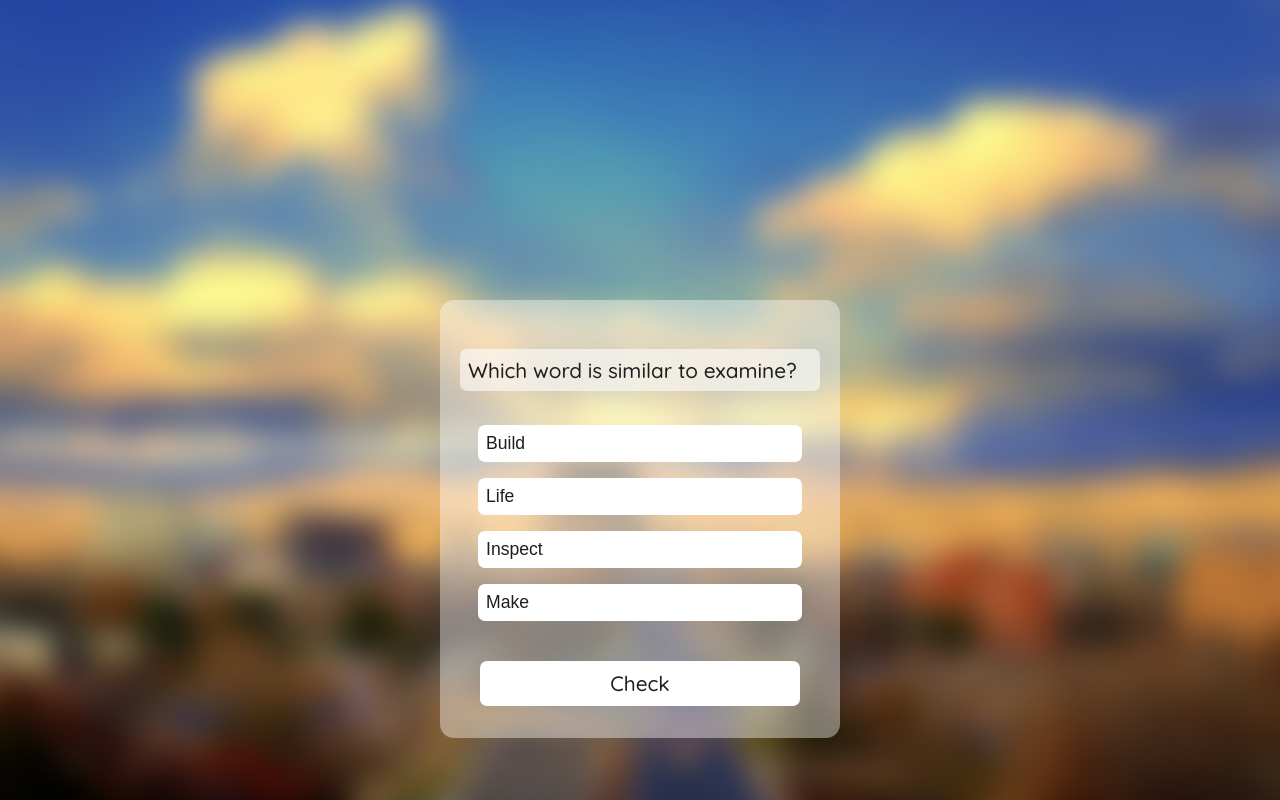
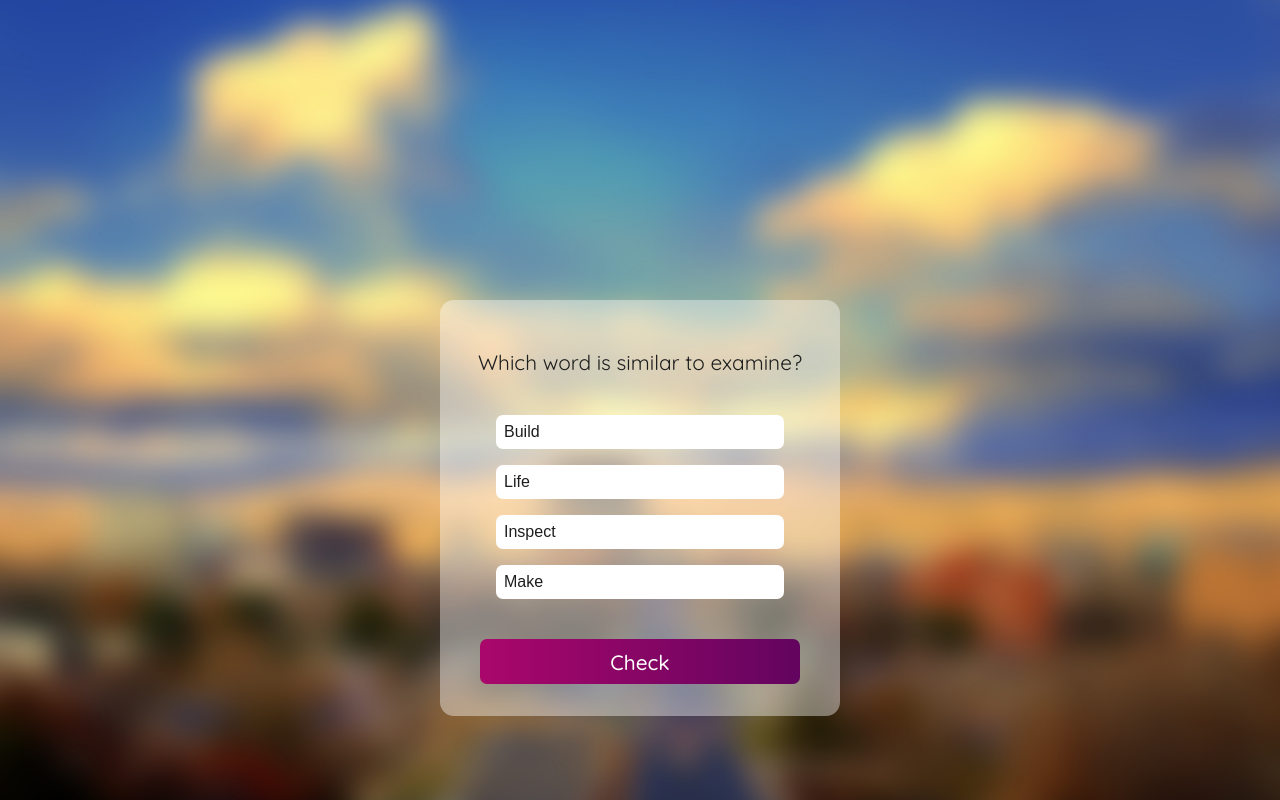
Before and after one commit to leogoulartoli/english-quiz, a Next.js app: page /quiz in a window 1280 px wide. Built offline with nearby package versions, Linux system fonts and the light colour scheme.

Commit message:
Theme colors changed, building the structure to validate the right answer

```diff
--- a/db.json
+++ b/db.json
@@ -32,6 +32,8 @@
         "success": "#4CAF50"
       },
       "borderRadius": "7px",
-      "borderColor": "#1e1e1e"
+      "borderColor": "#9733EE",
+      "borderColorRightAnswer": "green",
+      "borderColorWrongAnswer": "red"
     }
   }
--- a/pages/quiz.js
+++ b/pages/quiz.js
@@ -11,11 +11,19 @@ const Quiz = () => {
 
   const [loading, setLoading] = React.useState(true);
   const [currentQuestion, setCurrentQuestion] = React.useState(0);
+  const [choseAnswer,setChoseAnswer] = React.useState(0);
 
   const timer = () => {
     setTimeout(() => setLoading(false), 1500);
   }
   timer();
+
+  const checkRightAnswer = (answer, rightAnswer) => {
+    if(answer == rightAnswer) {
+      console.log("right");
+
+    }
+  }
 
 
   return (
@@ -23,26 +31,23 @@ const Quiz = () => {
       {loading && <LoadingScreen></LoadingScreen>}
       {!loading && <Introduction style={{ marginTop: '300px' }}>
         <Question>
-          <Question.TitleContainer>
             <Question.Title>
               {db.questions[currentQuestion].title}
             </Question.Title>
-          </Question.TitleContainer>
           <Question.OptionContainer>
             {db.questions[currentQuestion].alternatives.map((question, index) => {
               return (
-                <Question.Option key={index}>{question}</Question.Option>
+                <Question.Option borderColor={db.theme.borderColor} onClick={()=>setChoseAnswer(index)} key={index}>{question}</Question.Option>
               );
             })}
           </Question.OptionContainer>
         </Question>
         <Button
           borderRadius={db.theme.borderRadius}
+          onClick={() => checkRightAnswer(choseAnswer,db.questions[currentQuestion].answer)}
         >
           {db.buttonCheck}
         </Button>
-
-
       </Introduction>}
     </BackgroundImage>
   );
--- a/src/components/ButtonEnter/index.js
+++ b/src/components/ButtonEnter/index.js
@@ -3,16 +3,18 @@ import styled from "styled-components"
 const Button = styled.button`
     font-family: 'Quicksand',sans-serif;
     font-weight: 500;
-    color: #1e1e1e;
+    color: #FFF;
     width:80%;
     height:2.8rem;
-    background-color: #FFF;
+    background-image: linear-gradient(to right, #AA076B 0%, #61045F  51%, #AA076B  100%);
     border-style:none;
+    background-size: 200% auto;
     font-size: 1.3rem;
     margin-top:2.5rem;
     border-radius: ${({borderRadius}) => borderRadius};
     &:hover{
-        background-color:#efe9e9;
+        background-position: right center;
+        //background-color:#efe9e9;
         border: 1px solid #7a7a7a;
         transition: 0.3s ease;
     } &:focus {
--- a/src/components/Introduction/Input/index.js
+++ b/src/components/Introduction/Input/index.js
@@ -14,17 +14,17 @@ const Input = styled.input`
       ${({ borderColor }) => borderColor}
     ),
     linear-gradient(#fff, #fff);
-  background-size: 0 1.5px, auto;
+  background-size: 0 2px, auto;
   background-repeat: no-repeat;
   background-position: center bottom;
   transition: all 0.2s ease-out;
 
   &:hover {
-    background-size: 100% 1.5px, auto;
+
   }
   &:focus {
+    background-size: 100% 2px, auto;
     outline: none;
-    border: 1px solid ${({ borderColorFocus }) => borderColorFocus};
   }
 `;
 
--- a/src/components/Introduction/index.js
+++ b/src/components/Introduction/index.js
@@ -1,4 +1,13 @@
-import styled from "styled-components";
+import styled, { keyframes } from "styled-components";
+
+const opacityAnimation = keyframes`
+  0% {
+    opacity:0
+  }
+  100% {
+    opacity:1
+  }
+`
 
 const Introduction = styled.div`
   display:flex;
@@ -10,6 +19,8 @@ const Introduction = styled.div`
   max-width: 400px;
   margin:1rem auto;
   border-radius: 14px;
+  opacity:1;
+  animation: ${opacityAnimation} 2s;
 `;
 
 export default Introduction
--- a/src/components/Question/index.js
+++ b/src/components/Question/index.js
@@ -4,24 +4,18 @@ const Question = styled.div`
     width:90%;
 `
 
-Question.TitleContainer = styled.div`
-    background-color: #FFFFFF99;
-    width:100%;
-    border-radius:7px;
-    margin-bottom: 2.1rem;
-`
-
 Question.Title = styled.h2`
-    font-weight: 500;
-    padding: 0.5rem;
+    text-align:center;
+    font-weight: 400;
     color: #1e1e1e;
     border-style:none;
     font-size: 1.3rem;
+    margin-bottom:2.5rem;
 `
 
 Question.OptionContainer = styled.div`
     margin: 0 auto;
-    width:90%;
+    width:80%;
     display: flex;
     flex-direction: column;
     align-items:center;
@@ -37,25 +31,22 @@ Question.Option = styled.button`
     padding: 0.5rem;
     color: #1e1e1e;
     border-style:none;
-    font-size: 1.1rem;
+    font-size: 1rem;
     border-radius:7px;
     margin-bottom:1rem;
 
     &:hover{
         background-color:#efe9e9;
-        border: 1px solid #7a7a7a;
         transition: 0.3s ease;
     } &:focus {
         outline: none;
-        color:#FFFFFF;
-        background-color: #0093E9;
-        background-image: linear-gradient(160deg, #0093E9 0%, #80D0C7 100%);
+        color:#9733EE;
+        border: 1px solid ${({borderColor}) => borderColor};
 
     }
 
     &:last-child{
         margin-bottom:0;
     }
-
-`
+`;
 export default Question;
```
